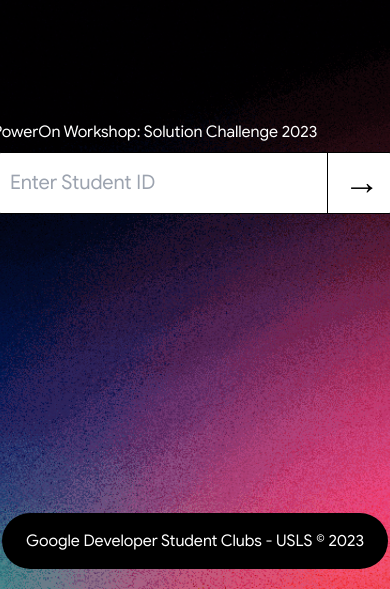
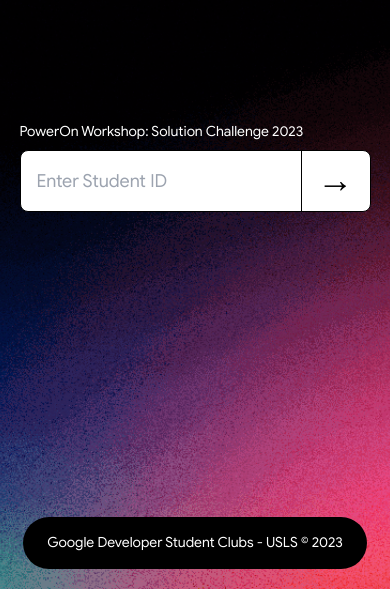
Before and after one commit to gdsc-usls/power-on, a React (Vite) app: page / in a window 390 px wide. Shown: the part 255-844 px from the top of the page. Built offline with nearby package versions, Linux system fonts and the light colour scheme; no server answers.

Commit message:
fix: improve responsiveness

```diff
--- a/src/components/Footer.tsx
+++ b/src/components/Footer.tsx
@@ -1,6 +1,6 @@
 export const Footer = () => {
   return (
-    <footer className='bg-black py-4 px-6 rounded-full text-white font-google text-center bottom-5 absolute z-10'>
+    <footer className='bg-black py-4 px-6 rounded-full text-white font-google text-center text-sm md:text-base bottom-5 absolute z-10'>
       <p>Google Developer Student Clubs - USLS © 2023</p>
     </footer>
   );
--- a/src/routes/certificate.tsx
+++ b/src/routes/certificate.tsx
@@ -12,16 +12,16 @@
   );
 
   if (loading) {
-    return <h1 className="text-white text-4xl font-google">Loading...</h1>;
+    return <h1 className="text-white md:text-4xl text-center font-google">Loading...</h1>;
   }
 
   if (!data.fullName) {
-    return <h1 className="text-white text-4xl font-google">Certificate does not exist</h1>;
+    return <h1 className="text-white md:text-4xl text-center font-google">Certificate does not exist</h1>;
   }
 
   return (
-    <Tilt gyroscope className="z-10">
-      <div className="md:w-[750px] sm:w-[600px] w-[420px] relative rounded-lg grid place-items-center overflow-hidden">
+    <Tilt gyroscope className="max-w-[850px] mx-auto">
+      <div className="w-full relative rounded-lg grid place-items-center overflow-hidden">
         <p className="absolute font-google md:text-[40px] text-lg sm:text-[30px] text-[#7f858c] font-bold md:mt-20 sm:mt-16 mt-12 uppercase">
           {data.fullName}
         </p>
--- a/src/routes/home.tsx
+++ b/src/routes/home.tsx
@@ -5,8 +5,10 @@
   const [studentId, setStudentId] = useState("");
 
   return (
-    <section className='z-10'>
-      <h2 className='text-white font-google mb-2'>PowerOn Workshop: Solution Challenge 2023</h2>
+    <section className="z-10 max-w-[400px] mx-auto">
+      <h2 className="text-white text-sm md:text-base font-google mb-2">
+        PowerOn Workshop: Solution Challenge 2023
+      </h2>
 
       <div className="bg-white flex space-x-4 border border-black rounded-lg items-center px-4">
         <input
@@ -16,7 +18,7 @@
           placeholder="Enter Student ID"
           value={studentId}
           onChange={(e) => setStudentId(e.target.value)}
-        className="bg-none font-google outline-none bg-transparent text-xl"
+          className="bg-none font-google outline-none bg-transparent text-lg w-full"
         />
         <Link
           to={studentId ? `/certificate/${studentId}` : "/"}
--- a/src/routes/root.tsx
+++ b/src/routes/root.tsx
@@ -4,7 +4,9 @@
 export const Root = () => {
   return (
     <div className="bg-black min-h-screen flex flex-col items-center justify-center">
-      <Outlet />
+      <main className="w-[90%] mx-auto z-10">
+        <Outlet />
+      </main>
 
       <Footer />
       <img
```
Lines whose indentation alone changed are shown as unchanged.
